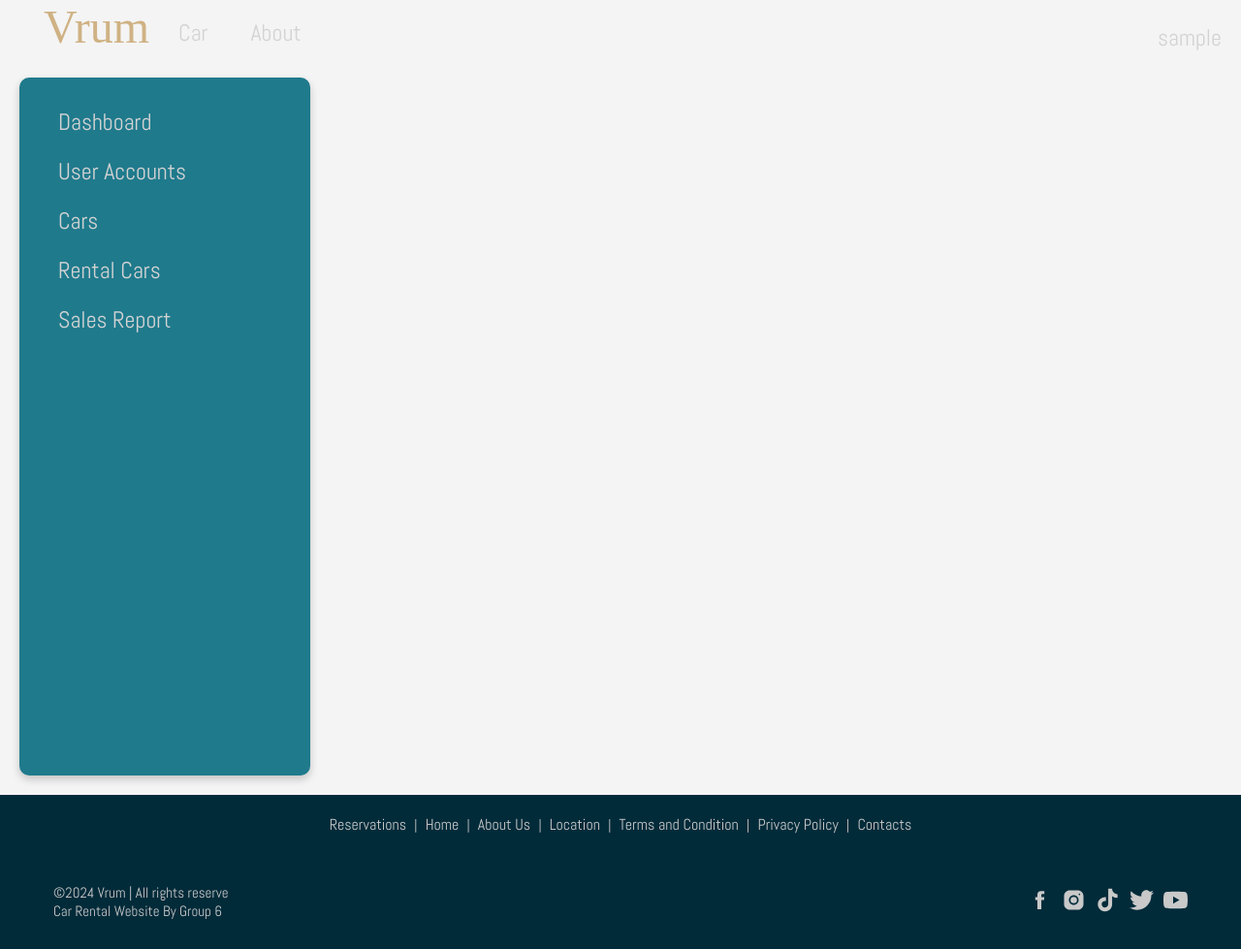
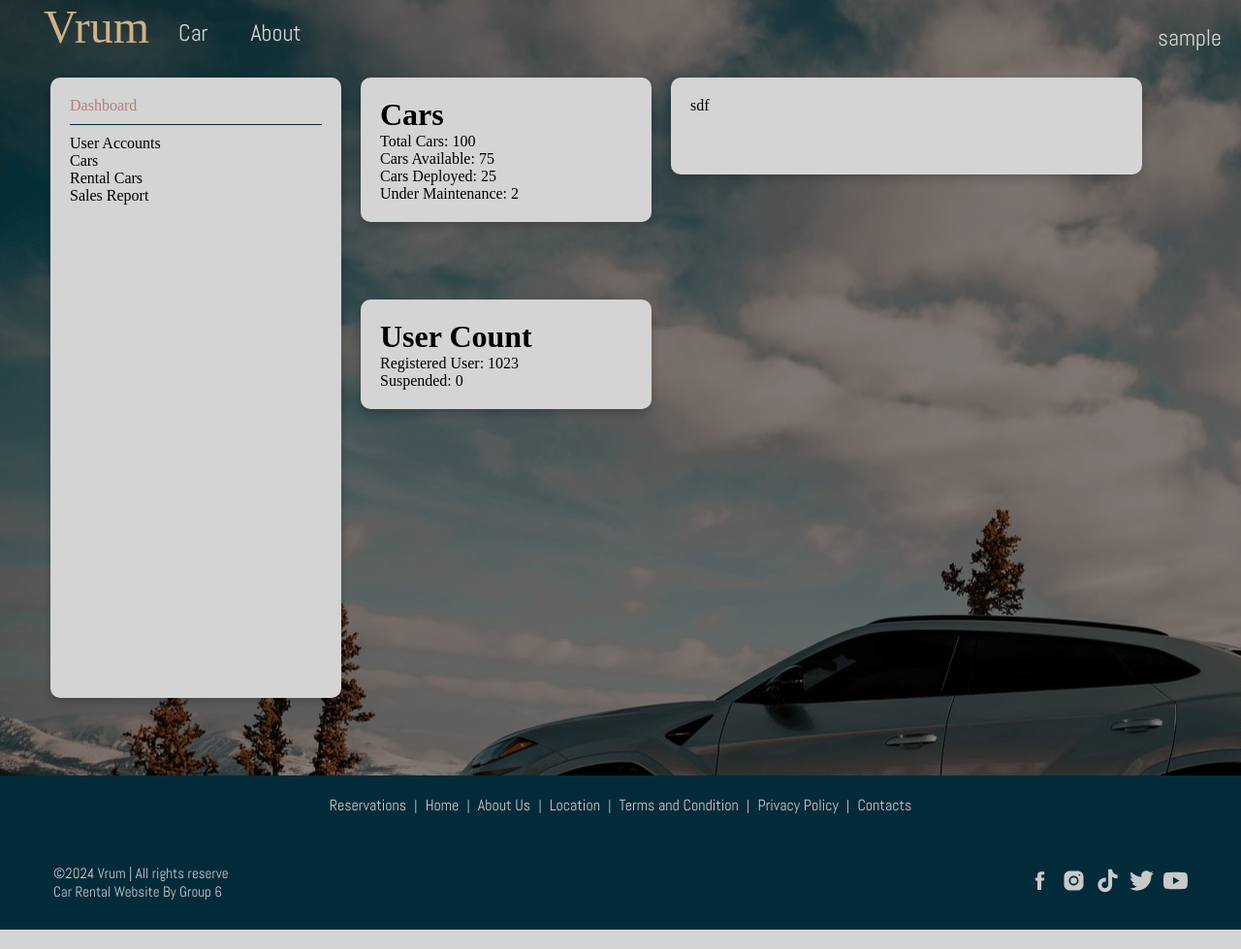
Before and after one commit to harvestephen/vrum-car-rental, a PHP site: page / in a window 1280 px wide. Shown: the whole page at 97% size. Run offline with PHP 8.4, Linux system fonts and the light colour scheme; the visitor is signed in with stand-in values (Sample User, id 1); data that the repository does not hold is empty; some web fonts are replaced.

Commit message:
Enhance admin dashboard layout and styling; add user and car statistics

```diff
--- a/pages/HomeDefault/adminHome.php
+++ b/pages/HomeDefault/adminHome.php
@@ -1,8 +1,6 @@
-<?php $rootDirectory = rtrim(dirname($_SERVER['SCRIPT_NAME']), '/'); // Get root directory ?>
-
-<div class="">
+<div class="AdminPage">
     <!-- Admin Sidebar Menu -->
-    <div>
+    <div class="AdminWrapper">
         <div class="admin-sidebar-card-container">
             <!-- Admin Menu Header -->
             <div>
@@ -11,13 +9,31 @@
             <!-- Admin Menu List -->
             <div>
                 <ul>
-                    <li class="adminNavOption"><a class="navSelection" href=<?php echo $rootDirectory . "/cars"?>>Dashboard</a></li>
-                    <li class="adminNavOption"><a class="navSelection" href=<?php echo $rootDirectory . "/cars"?>>User Accounts</a></li>
-                    <li class="adminNavOption"><a class="navSelection" href=<?php echo $rootDirectory . "/cars"?>>Cars</a></li>
-                    <li class="adminNavOption"><a class="navSelection" href=<?php echo $rootDirectory . "/cars"?>>Rental Cars</a></li>
-                    <li class="adminNavOption"><a class="navSelection" href=<?php echo $rootDirectory . "/cars"?>>Sales Report</a></li>
+                    <li class="navSelectionadmin"><a href="<?php echo $rootDirectory . '/cars'; ?>">Dashboard</a></li>
+                    <hr id="admin-divider"/>
+                    <li class="navSelectionadmin"><a href="<?php echo $rootDirectory . '/cars'; ?>">User Accounts</a></li>
+                    <li class="navSelectionadmin"><a href="<?php echo $rootDirectory . '/cars'; ?>">Cars</a></li>
+                    <li class="navSelectionadmin"><a href="<?php echo $rootDirectory . '/cars'; ?>">Rental Cars</a></li>
+                    <li class="navSelectionadmin"><a href="<?php echo $rootDirectory . '/cars'; ?>">Sales Report</a></li>
                 </ul>
             </div>
+        </div>
+        <div class="admin-cars-user">
+            <div class="admin-cars-dashboard">
+                <h1>Cars</h1>
+                <p>Total Cars: 100</p>
+                <p>Cars Available: 75</p>
+                <p>Cars Deployed: 25</p>
+                <p>Under Maintenance: 2</p>
+            </div>
+            <div class="admin-user-dashboard">
+                <h1>User Count</h1>
+                <p>Registered User: 1023</p>
+                <p>Suspended: 0</p>
+            </div>
+        </div>
+        <div class="admin-finance-dashbaord">
+            sdf
         </div>
     </div>
 
--- a/pages/HomeDefault/userHome.php
+++ b/pages/HomeDefault/userHome.php
@@ -1,7 +1,3 @@
-<?php
-$rootDirectory = rtrim(dirname($_SERVER['SCRIPT_NAME']), '/'); // Get root directory
-
-?>
 <div class="wrapper">
 	<div class="MainContent">
 		<div class="homepage">
--- a/styles/index.css
+++ b/styles/index.css
@@ -59,7 +59,7 @@ input::-webkit-inner-spin-button {
 }
 
 /* Firefox */
-input[type=number] {
+input[type="number"] {
   -moz-appearance: textfield !important;
 }
 
@@ -68,7 +68,7 @@ input[type=number] {
   top: 0;
   width: 100%;
   height: 76px;
-  z-index: 1000;
+  z-index: 20;
   background-color: transparent;
 }
 .navContent {
@@ -1269,26 +1269,16 @@ button.slider-leftBtn {
   position: relative;
   z-index: 10;
 }
-.admin-sidebar-card-container {
-  width: 300px;
-  height: 90vh;
-  background: #1f7a8c;
-  border-radius: 10px;
-  box-shadow: 0 4px 8px rgba(0, 0, 0, 0.2);
-  overflow: hidden;
-  margin-top: 80px;
-  margin-left: 20px;
-  margin-bottom: 20px;
-  padding: 20px;
-}
+
 ul.adminNavOption {
   list-style-type: none;
+  color: #000000 !important;
 }
 li.adminNavOption {
   display: block;
   font-size: 24px;
   font-family: Abel-Regular;
-  color: #d3d3d3;
+  color: #000000 !important;
   padding-top: 10px;
   padding-bottom: 10px;
 }
@@ -1305,11 +1295,11 @@ li.adminNavOption {
   flex: 1;
   margin: 0 10px;
 }
-.car-rental-tabs div{
+.car-rental-tabs div {
   display: inline-flex;
   align-items: center;
 }
-.car-rental-tabs h6{
+.car-rental-tabs h6 {
   width: 25px;
   height: 25px;
   background-color: #cfb284;
@@ -1322,7 +1312,7 @@ li.adminNavOption {
   align-items: center;
   margin-right: 8px;
 }
-.car-rental-tabs p{
+.car-rental-tabs p {
   color: #fff;
   font-family: Fustat-Light;
   font-weight: 50;
@@ -1355,7 +1345,7 @@ tabIndicator.active {
   z-index: 10; /* Keeps content on top */
   justify-content: center;
 }
-.car-rental-selection-container{
+.car-rental-selection-container {
   width: 100%;
   max-width: 85vw;
   height: calc(75vh - 60px);
@@ -1420,46 +1410,46 @@ tabIndicator.active {
   display: block;
   padding: 15px;
 }
-.car-selection-carName h2{
+.car-selection-carName h2 {
   font-family: Inter_18pt-Regular;
   font-size: 24px;
   color: #000;
 }
-.car-selection-carName h3{
+.car-selection-carName h3 {
   font-family: Fustat-Light;
   font-size: 18px;
   font-weight: 100;
   color: #000;
 }
-.car-selection-icons{
+.car-selection-icons {
   margin: 5px 0px;
   display: inline-flex;
   align-items: center;
 }
-.car-selection-icons img{
+.car-selection-icons img {
   width: 16px;
   height: 16px;
 }
-.car-selection-icons p{
+.car-selection-icons p {
   margin: 0px 10px;
   font-family: Fustat-Light;
   font-size: 16px;
   color: #000;
 }
-.car-selection-img{
+.car-selection-img {
   display: flex;
   justify-content: center;
   height: 150px;
 }
-.car-selection-img img{
+.car-selection-img img {
   object-fit: cover;
 }
-.car-selection-select{
+.car-selection-select {
   margin: 0px 5px;
   font-size: 20px;
   color: #000;
 }
-.car-selection-select a{
+.car-selection-select a {
   display: block;
   width: 100%;
   margin: 5px 0px 0px 0px;
@@ -1472,20 +1462,20 @@ tabIndicator.active {
   text-align: center;
 }
 
-.car-rental-info-container{
+.car-rental-info-container {
   display: none;
   justify-items: center;
   height: 75vh;
   padding-top: 80px;
 }
-.car-rental-info-container h2{
+.car-rental-info-container h2 {
   margin: 10px 0px;
   font-family: Inter_18pt-Regular;
   font-size: 22px;
   font-weight: 100;
   color: #fff;
 }
-.car-rental-card p{
+.car-rental-card p {
   margin: 15px 0px;
   font-family: Fustat-Light;
   font-size: 14px;
@@ -1493,31 +1483,31 @@ tabIndicator.active {
   color: #000;
   text-align: center;
 }
-.car-rental-checkout-container{
+.car-rental-checkout-container {
   display: none;
   justify-items: center;
   padding-top: 80px;
 }
-.car-rental-checkout-content{
+.car-rental-checkout-content {
   margin: 10px 0px 0px 0px;
 }
-.car-rental-header{
-  display: flex;
-  justify-content: center;
-}
-.car-rental-header h1{
+.car-rental-header {
+  display: flex;
+  justify-content: center;
+}
+.car-rental-header h1 {
   margin: 15px 0px 15px 0px;
   font-family: Inter_18pt-Regular;
   font-size: 32px;
   font-weight: 100;
   color: #fff;
 }
-.car-rental-footer{
+.car-rental-footer {
   display: flex;
   justify-content: center;
   margin: 10px 0px 0px 0px;
 }
-.car-rental-footer a{
+.car-rental-footer a {
   background-color: #ffffff;
   border: 2px solid #cfb284;
   padding: 4px 8px;
@@ -1528,7 +1518,7 @@ tabIndicator.active {
   transition: background-color 0.3s, color 0.3s;
   margin: 0px 8px;
 }
-.car-rental-footer button{
+.car-rental-footer button {
   background-color: #ffffff;
   border: 2px solid #cfb284;
   padding: 4px 8px;
@@ -1540,7 +1530,7 @@ tabIndicator.active {
   margin: 0px 8px;
 }
 
-.car-rental-card{
+.car-rental-card {
   width: 100%;
   margin: 0px auto;
   max-width: 25vw;
@@ -1577,7 +1567,7 @@ tabIndicator.active {
   height: 150px;
   margin: 15px;
 }
-.car-rental-approval-container h3{
+.car-rental-approval-container h3 {
   margin: 10px;
   color: #fff;
   font-family: Fustat-Light;
@@ -1591,7 +1581,7 @@ tabIndicator.active {
   border-radius: 20px;
   font-family: Inter_28pt-Bold;
   font-size: 18px;
-  color:#000;
+  color: #000;
   text-decoration: none;
   cursor: pointer;
   transition: background-color 0.3s, color 0.3s;
@@ -2009,7 +1999,7 @@ select#carType option {
 
 .userMenuList li a {
   text-decoration: none;
-  color: #022B3A;
+  color: #022b3a;
   font-size: 14px;
   display: block;
 }
@@ -2021,13 +2011,13 @@ select#carType option {
 /* Divider */
 hr {
   border: none;
-  border-top: 1px solid #022B3A;
+  border-top: 1px solid #022b3a;
   margin: 10px 0;
 }
 
 /* Sign Out button styles */
 .userMenuList li a.sign-out {
-  color: #FF5E57 !important; /* Ensure the correct color */
+  color: #ff5e57 !important; /* Ensure the correct color */
   font-weight: bold;
 }
 
@@ -2114,23 +2104,23 @@ hr {
   background-color: #cfb284;
   color: white;
 }
-.errormessage{
+.errormessage {
   color: rgb(230, 53, 53);
   text-align: center;
 }
 #confirmPass {
   display: none;
 }
-#usernameRegister{
+#usernameRegister {
   display: none;
 }
-#emailRegister{
+#emailRegister {
   display: none;
 }
 #loginusername {
   display: none;
 }
-#loginpassword{
+#loginpassword {
   display: none;
 }
 
@@ -2167,7 +2157,6 @@ hr {
 }
 .booking-car-filter-container {
   padding: 1rem;
-
 }
 
 .booking-car-filter-buttons {
@@ -2196,7 +2185,6 @@ hr {
 }
 .filter-header {
   text-align: center;
-
 }
 .booking-car-rental-selection {
   flex: 1;
@@ -2232,7 +2220,7 @@ hr {
 }
 .booking-car-column {
   flex: 1;
-  font-family: 'Inter_18pt-Regular';
+  font-family: "Inter_18pt-Regular";
   text-align: center;
   font-size: 20px;
 }
@@ -2294,7 +2282,6 @@ hr {
   border-radius: 8px; /* Optional for rounded corners */
   object-fit: cover; /* Ensure the image scales properly */
 }
-
 
 .booking-car-select {
   margin-top: 10px;
@@ -2331,25 +2318,88 @@ hr {
 }
 .Booking-header h1 {
   font-family: Inter_18pt-Regular;
-  color:#fff;
+  color: #fff;
   font-size: 32px;
   font-weight: 100;
 }
-.bookingheader h2{
+.bookingheader h2 {
   font-family: Inter_18pt-Regular;
-  color:#fff;
+  color: #fff;
   font-size: 32px;
   font-weight: 100;
-
-}
-.BookingPage{
+}
+.BookingPage {
   margin-top: 90px;
-
-
-
-}
-.bookingheader{
+}
+.bookingheader {
   display: flex;
   overflow: hidden;
   width: 85vw;
 }
+.AdminPage {
+  display: flex;
+  justify-content: center;
+  background-image: url("../assets/images/bg.png");
+  background-color: rgba(0, 0, 0, 0.5);
+  background-blend-mode: darken;
+  height: 100vh; /* Ensures it covers the full height of the viewport */
+}
+.admin-sidebar-card-container {
+  width: 300px;
+  height: 80%;
+  background: #d4d4d4;
+  border-radius: 10px;
+  box-shadow: 0 4px 8px rgba(0, 0, 0, 0.2);
+  margin-top: 80px;
+  margin-left: 20px;
+  margin-bottom: 20px;
+  padding: 20px;
+}
+.AdminWrapper {
+  display: flex;
+  flex-direction: row;
+  width: 95vw;
+  height: 100vh;
+}
+.admin-cars-dashboard,
+.admin-user-dashboard {
+  width: 300px;
+  background: #d4d4d4;
+  border-radius: 10px;
+  box-shadow: 0 4px 8px rgba(0, 0, 0, 0.2);
+  margin-top: 80px;
+  margin-left: 20px;
+  margin-bottom: 20px;
+  padding: 20px;
+}
+.admin-cars-user {
+}
+.admin-finance-dashbaord {
+  width: 40%;
+  height: 100px;
+  background: #d4d4d4;
+  border-radius: 10px;
+  box-shadow: 0 4px 8px rgba(0, 0, 0, 0.2);
+  margin-top: 80px;
+  margin-left: 20px;
+  margin-bottom: 20px;
+  padding: 20px;
+}
+.navSelectionadmin {
+  color :#000;
+  text-decoration: none;
+  list-style-type: none;
+}
+.navSelectionadmin a{
+  color :#000;
+  text-decoration: none;
+}
+.navSelectionadmin:first-child a{
+  color :#bb7b7b;
+  text-decoration: none;
+}
+#admin-divider {
+  width: 100%;
+  height: 1px;
+  background-color: #000;
+}
```
Also changed, not shown: assets/images/admin_bg.png (added).
